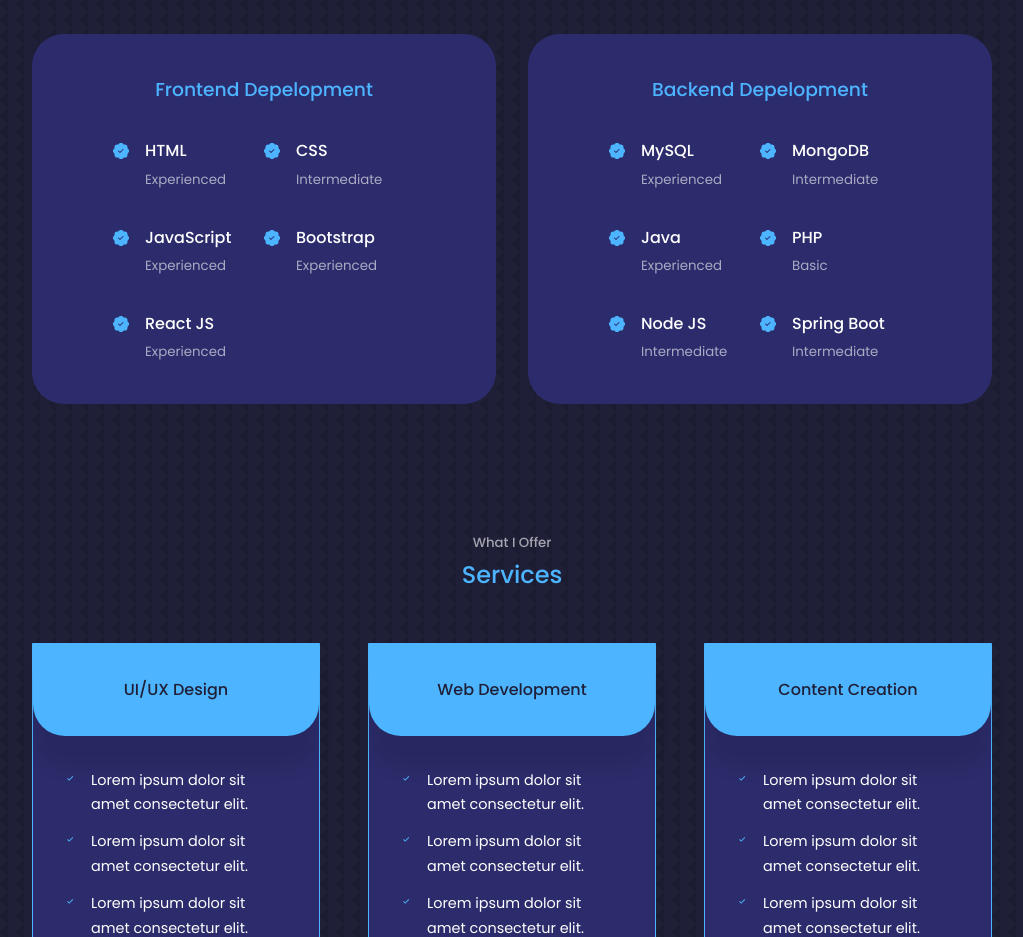
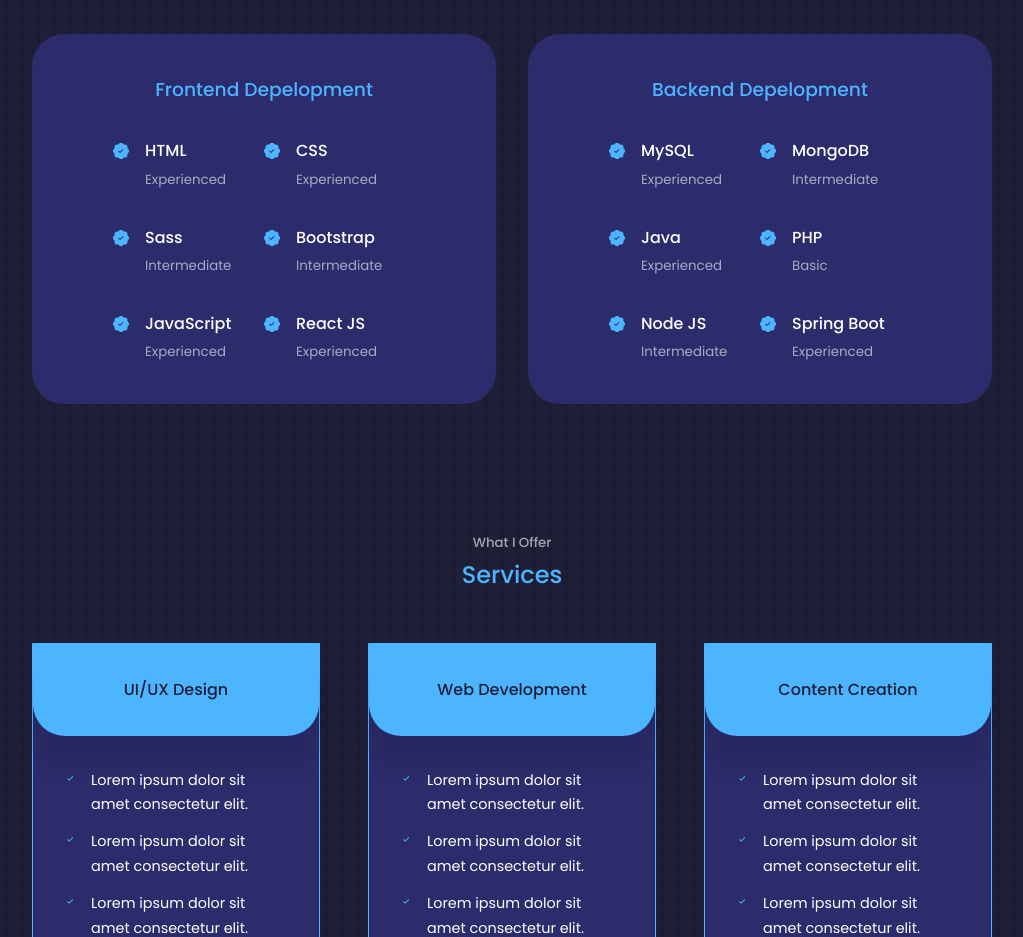
Before and after one commit to edwinjs31/portfolio-ts, a React (Vite) app: page / in a window 1280 px wide. Shown: the part 1700-2637 px from the top of the page, without its empty margins (128-1151 px from the left). Built offline with nearby package versions, Linux system fonts and the light colour scheme.

Commit message:
refactor code

```diff
--- a/src/components/experience/Experience.tsx
+++ b/src/components/experience/Experience.tsx
@@ -1,6 +1,10 @@
+import { BsPatchCheckFill } from 'react-icons/bs';
+import { dataExperienceBackend, dataExperienceFrontend } from '../../utils/api';
+
 import './experience.css';
-import { BsPatchCheckFill } from 'react-icons/bs';
+
 export const Experience = () => {
+
   return (
     <section id='experience'>
       <h5>What Skills I Have</h5>
@@ -9,88 +13,37 @@ export const Experience = () => {
         <div className='experience__frontend'>
           <h3>Frontend Depelopment</h3>
           <div className='experience__content'>
-            <article className='experience__details'>
+            {
+              dataExperienceFrontend.map(({id, technology, level}) => {
+                return(
+                  <article key={id} className='experience__details'>
                     <BsPatchCheckFill className='experience__details-icon' />
                     <div>
-                <h4>HTML</h4>
-                <small className='text-light'>Experienced</small>
+                      <h4>{technology}</h4>
+                      <small className='text-light'>{level}</small>
                     </div>
                   </article>
-            <article className='experience__details'>
-              <BsPatchCheckFill className='experience__details-icon' />
-              <div>
-                <h4>CSS</h4>
-                <small className='text-light'>Intermediate</small>
-              </div>
-            </article>
-            <article className='experience__details'>
-              <BsPatchCheckFill className='experience__details-icon' />
-              <div>
-                <h4>JavaScript</h4>
-                <small className='text-light'>Experienced</small>
-              </div>
-            </article>
-            <article className='experience__details'>
-              <BsPatchCheckFill className='experience__details-icon' />
-              <div>
-                <h4>Bootstrap</h4>
-                <small className='text-light'>Experienced</small>
-              </div>
-            </article>
-            <article className='experience__details'>
-              <BsPatchCheckFill className='experience__details-icon' />
-              <div>
-                <h4>React JS</h4>
-                <small className='text-light'>Experienced</small>
-              </div>
-            </article>
+                )
+              })
+            }
           </div>
         </div>
         <div className='experience__backend'>
           <h3>Backend Depelopment</h3>
           <div className='experience__content'>
-            <article className='experience__details'>
+            {
+              dataExperienceBackend.map(({id, technology, level}) =>{
+                return(
+                  <article key={id} className='experience__details'>
                     <BsPatchCheckFill className='experience__details-icon' />
                     <div>
-                <h4>MySQL</h4>
-                <small className='text-light'>Experienced</small>
+                      <h4>{technology}</h4>
+                      <small className='text-light'>{level}</small>
                     </div>
                   </article>
-            <article className='experience__details'>
-              <BsPatchCheckFill className='experience__details-icon' />
-              <div>
-                <h4>MongoDB</h4>
-                <small className='text-light'>Intermediate</small>
-              </div>
-            </article>
-            <article className='experience__details'>
-              <BsPatchCheckFill className='experience__details-icon' />
-              <div>
-                <h4>Java</h4>
-                <small className='text-light'>Experienced</small>
-              </div>
-            </article>
-            <article className='experience__details'>
-              <BsPatchCheckFill className='experience__details-icon' />
-              <div>
-                <h4>PHP</h4>
-                <small className='text-light'>Basic</small>
-              </div>
-            </article>
-            <article className='experience__details'>
-              <BsPatchCheckFill className='experience__details-icon' />
-              <div>
-                <h4>Node JS</h4>
-                <small className='text-light'>Intermediate</small>
-              </div>
-            </article>
-            <article className='experience__details'>
-              <BsPatchCheckFill className='experience__details-icon' />
-              <div>
-                <h4>Spring Boot</h4>
-                <small className='text-light'>Intermediate</small>
-              </div>
-            </article>
+                )
+              })
+            }
           </div>
         </div>
       </div>
--- a/src/components/footer/Footer.tsx
+++ b/src/components/footer/Footer.tsx
@@ -1,6 +1,9 @@
 import {BsInstagram, BsFacebook, BsLinkedin} from 'react-icons/bs'
+
 import './footer.css'
+
 export const Footer = () => {
+
   return (
     <footer>
       <a href="#" className='footer__logo'>EDWIN</a>
--- a/src/components/header/CTA.tsx
+++ b/src/components/header/CTA.tsx
@@ -1,4 +1,3 @@
-import React from 'react';
 import CV from '../../assets/cv.pdf';
 export const CTA = () => {
   return (
--- a/src/components/header/HeaderSocial.tsx
+++ b/src/components/header/HeaderSocial.tsx
@@ -1,6 +1,7 @@
-import React from 'react';
 import { BsLinkedin, BsGithub, BsDribbble } from 'react-icons/bs';
+
 export const HeaderSocial = () => {
+
   return (
     <div className='header__socials'>
       <a href='https://linkedin.com' target={'_blank'}>
--- a/src/components/nav/Nav.tsx
+++ b/src/components/nav/Nav.tsx
@@ -1,4 +1,4 @@
-import { MouseEventHandler, useState } from 'react';
+import { useState } from 'react';
 import { AiOutlineHome, AiOutlineUser } from 'react-icons/ai';
 import { BsJournalBookmark, BsBriefcase } from 'react-icons/bs';
 import { RiServiceLine } from 'react-icons/ri';
--- a/src/components/services/Services.tsx
+++ b/src/components/services/Services.tsx
@@ -1,7 +1,9 @@
-import React from 'react';
+import { BiCheck } from 'react-icons/bi';
+
 import './services.css';
-import { BiCheck } from 'react-icons/bi';
+
 export const Services = () => {
+
   return (
     <section id='services'>
       <h5>What I Offer</h5>
--- a/src/components/testimonials/Testimonials.tsx
+++ b/src/components/testimonials/Testimonials.tsx
@@ -1,4 +1,3 @@
-import React from 'react'
 import { dataTestimonials } from '../../utils/api';
 // import Swiper core and required modules
 import { Pagination } from 'swiper';
@@ -16,7 +15,6 @@ export const Testimonials = () => {
       <h5>Review from clients</h5>
       <h2>Testimonials</h2>
       <Swiper className="container testimonials__container"
-        // install Swiper modules
         modules={[Pagination]}
         spaceBetween={40}
         slidesPerView={1}
--- a/src/utils/api.ts
+++ b/src/utils/api.ts
@@ -9,6 +9,72 @@ import AVTR1 from '../assets/avatar1.jpg';
 import AVTR2 from '../assets/avatar2.jpg';
 import AVTR3 from '../assets/avatar3.jpg';
 import AVTR4 from '../assets/avatar4.jpg';
+
+export const dataExperienceFrontend = [
+  {
+    id: 1,
+    technology: 'HTML',
+    level: 'Experienced',
+  },
+  {
+    id: 2,
+    technology: 'CSS',
+    level: 'Experienced',
+  },
+  {
+    id: 3,
+    technology: 'Sass',
+    level: 'Intermediate',
+  },
+  {
+    id: 4,
+    technology: 'Bootstrap',
+    level: 'Intermediate',
+  },
+  {
+    id: 5,
+    technology: 'JavaScript',
+    level: 'Experienced',
+  },
+  {
+    id: 6,
+    technology: 'React JS',
+    level: 'Experienced',
+  },
+];
+
+export const dataExperienceBackend = [
+  {
+    id: 1,
+    technology: 'MySQL',
+    level: 'Experienced',
+  },
+  {
+    id: 2,
+    technology: 'MongoDB',
+    level: 'Intermediate',
+  },
+  {
+    id: 3,
+    technology: 'Java',
+    level: 'Experienced',
+  },
+  {
+    id: 4,
+    technology: 'PHP',
+    level: 'Basic',
+  },
+  {
+    id: 5,
+    technology: 'Node JS',
+    level: 'Intermediate',
+  },
+  {
+    id: 6,
+    technology: 'Spring Boot',
+    level: 'Experienced',
+  },
+];
 
 export const dataPortfolio = [
   {
@@ -60,24 +126,28 @@ export const dataTestimonials = [
     id: 1,
     avatar: AVTR1,
     name: 'Name Client 1',
-    review: 'Lorem ipsum dolor sit amet consectetur adipisicing elit. Laborum quisquam qui excepturi! Ducimus autem, aliquid dolorum repudiandae, magni tempora, aperiam dolores exercitationem quaerat voluptates reiciendis debitis repellat corporis eligendi cumque!'
+    review:
+      'Lorem ipsum dolor sit amet consectetur adipisicing elit. Laborum quisquam qui excepturi! Ducimus autem, aliquid dolorum repudiandae, magni tempora, aperiam dolores exercitationem quaerat voluptates reiciendis debitis repellat corporis eligendi cumque!',
   },
   {
     id: 2,
     avatar: AVTR2,
     name: 'Name Client 2',
-    review: 'Lorem ipsum dolor sit amet consectetur adipisicing elit. Laborum quisquam qui excepturi! Ducimus autem, aliquid dolorum repudiandae, magni tempora, aperiam dolores exercitationem quaerat voluptates reiciendis debitis repellat corporis eligendi cumque!'
+    review:
+      'Lorem ipsum dolor sit amet consectetur adipisicing elit. Laborum quisquam qui excepturi! Ducimus autem, aliquid dolorum repudiandae, magni tempora, aperiam dolores exercitationem quaerat voluptates reiciendis debitis repellat corporis eligendi cumque!',
   },
   {
     id: 3,
     avatar: AVTR3,
     name: 'Name Client 3',
-    review: 'Lorem ipsum dolor sit amet consectetur adipisicing elit. Laborum quisquam qui excepturi! Ducimus autem, aliquid dolorum repudiandae, magni tempora, aperiam dolores exercitationem quaerat voluptates reiciendis debitis repellat corporis eligendi cumque!'
+    review:
+      'Lorem ipsum dolor sit amet consectetur adipisicing elit. Laborum quisquam qui excepturi! Ducimus autem, aliquid dolorum repudiandae, magni tempora, aperiam dolores exercitationem quaerat voluptates reiciendis debitis repellat corporis eligendi cumque!',
   },
   {
     id: 4,
     avatar: AVTR4,
     name: 'Name Client 4',
-    review: 'Lorem ipsum dolor sit amet consectetur adipisicing elit. Laborum quisquam qui excepturi! Ducimus autem, aliquid dolorum repudiandae, magni tempora, aperiam dolores exercitationem quaerat voluptates reiciendis debitis repellat corporis eligendi cumque!'
+    review:
+      'Lorem ipsum dolor sit amet consectetur adipisicing elit. Laborum quisquam qui excepturi! Ducimus autem, aliquid dolorum repudiandae, magni tempora, aperiam dolores exercitationem quaerat voluptates reiciendis debitis repellat corporis eligendi cumque!',
   },
-]
+];
```
Also changed, not shown: src/components/about/About.tsx (+4 -5 lines), src/components/contact/Contact.tsx (+7 -16 lines), src/components/header/Header.tsx (+5 -4 lines). Lines whose indentation alone changed are shown as unchanged.
